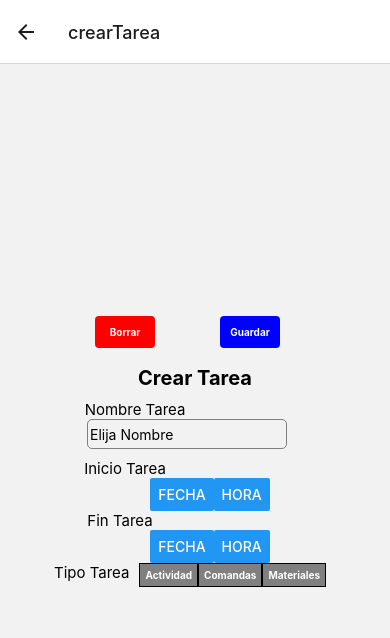
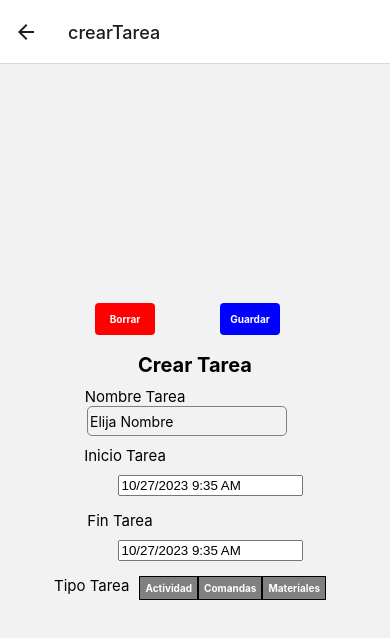
Before and after one commit to Fernanps2/EducaParaTodos, a React Native app in the folder EducaParaTodo/: screen /crearTarea in a window 390 px wide. Shown: the top 638 px of the page. Built offline with nearby package versions, Linux system fonts and the light colour scheme.

Commit message:
Pusimos un formato de fecha provisional para uso en web.

```diff
--- a/EducaParaTodo/package.json
+++ b/EducaParaTodo/package.json
@@ -18,6 +18,7 @@
     "expo-splash-screen": "~0.20.5",
     "expo-status-bar": "~1.6.0",
     "react": "18.2.0",
+    "react-datepicker": "^4.21.0",
     "react-dom": "18.2.0",
     "react-native": "0.72.6",
     "react-native-web": "~0.19.6",
--- a/EducaParaTodo/src/Vista/crearTarea.jsx
+++ b/EducaParaTodo/src/Vista/crearTarea.jsx
@@ -3,7 +3,8 @@ import { useState } from 'react';
 import { Picker } from '@react-native-picker/picker';
 import { View, Text, TextInput, StyleSheet, TouchableOpacity, Image, Button } from 'react-native';
 import Swal from 'sweetalert2';
-import DateTimePicker from '@react-native-community/datetimepicker';
+import ReactDatePicker from 'react-datepicker';
+import 'react-datepicker/dist/react-datepicker.css';
 
 export default function crearTarea () {
 
@@ -26,14 +27,8 @@ export default function crearTarea () {
   const [selectedValue, setSelectedValue] = useState('none'); // item seleccionable formulario
   // Variables para guardar input
   const [nombreTarea, setNombreTarea] = useState ('');
-  const [inicioTareaFecha, setInicioTareaFecha] = useState ('');
-  const [inicioTareaHora, setInicioTareaHora] = useState ('');
-  const [finTareaFecha, setFinTareaFecha] = useState ('');
-  const [finTareaHora, setFinTareaHora] = useState ('');
-  // añadir hora y fecha a la tarea
-  const [date, setDate] = useState(new Date());
-  const [mode, setMode] = useState('date');
-  const [show, setShow] = useState(false);
+  // Variables para fechay hora
+  const [startDate, setStartDate] = useState(new Date());
 
 // Pulsamos boton añadir texto en añadir paso
 const handleAnadirTexto = () => {
@@ -153,20 +148,25 @@ const handleDeleteNotification = () =>{
   }).then((result) => {
 
     if (result.isConfirmed) {
-      Swal.fire('¡Tarea borrarda!', '', 'success')
+      Swal.fire('¡Tarea borrarda!', '', 'success');
+      handleDeleteInformation ();
     } else if (result.isDenied) {
-      Swal.fire('Tarea no borrada', '', 'info')
+      Swal.fire('Tarea no borrada', '', 'info');
     }
+  }).finally(() => {
+    // Restablecer desplazamiento en todo el documento
+    document.documentElement.style.overflow = 'auto';
+    document.body.style.overflow = 'auto';
   })
 };
 
 // Borramos toda la información cuando pulsamos borrar
 const handleDeleteInformation = () => {
   setNombreTarea('');
-  setInicioTareaFecha('');
-  setInicioTareaHora('');
-  setFinTareaFecha('');
-  setFinTareaHora('');
+  //setInicioTareaFecha('');
+  //setInicioTareaHora('');
+  //setFinTareaFecha('');
+  //setFinTareaHora('');
 }
 
 const handleStoreNotification = () =>{
@@ -189,31 +189,11 @@ const handleStoreNotification = () =>{
   })
 };
 
-// Funciones para fecha y horalkasjdlkjsañfjdsaklñfjdslakfjñdlsakjfñdslkafjsdñalkfjdñ
-const onChange = (event, selectedDate) => {
-  const currentDate = selectedDate || date;
-  //setShow(false);
-  setDate(currentDate);
-};
-
-const showMode = (currentMode) => {
-  setShow(true);
-  setMode(currentMode);
-};
-
-const showDatepicker = () => {
-  showMode('date');
-};
-
-const showTimepicker = () => {
-  showMode('time');
-};
-
     return (
       <View style={styles.container}>
 
         <View style={styles.buttonContainer}>
-          <TouchableOpacity style={styles.addButtonDelete} onPress={[handleDeleteNotification, handleDeleteInformation]}>
+          <TouchableOpacity style={styles.addButtonDelete} onPress={handleDeleteNotification}>
             <Text style={styles.addButtonText}>Borrar</Text>
           </TouchableOpacity>
 
@@ -232,30 +212,24 @@ const showTimepicker = () => {
       />
 
       <Text style={[styles.text, {position: 'relative', left: -10}]}>Inicio Tarea</Text>
-      <View style={[styles.row, {position: 'relative', left: 15}]}>
-        <Button
-          onPress={showDatepicker}
-          title='Fecha'
-
-          //value={inicioTareaFecha}
-       />
-
-      <Button title='Hora' onPress={showTimepicker}
-
-          //value={inicioTareaHora}
-       />
+      <View style={[styles.row, {position: 'relative', left: 15, marginBottom: 15, marginTop: 10}]}>
+        <ReactDatePicker
+          selected={startDate}
+          onChange={(date) => setStartDate(date)}
+          timeInputLabel="Time:"
+          dateFormat="MM/dd/yyyy h:mm aa"
+          showTimeInput
+        />
       </View>
 
       <Text style={[styles.text, {position: 'relative', left: -15}]}>Fin Tarea</Text>
-      <View style={[styles.row, {position: 'relative', left: 15}]}>
-        <Button title='Fecha' onPress={() => showMode=('date')}
-          onChangeText={setFinTareaFecha}
-          value={finTareaFecha}
-        />
-
-        <Button title='Hora' onPress={() => showMode=('time')}
-          onChangeText={setFinTareaHora}
-          value={finTareaHora}
+      <View style={[styles.row, {position: 'relative', left: 15, marginBottom: 15, marginTop: 10}]}>
+        <ReactDatePicker
+          selected={startDate}
+          onChange={(date) => setStartDate(date)}
+          timeInputLabel="Time:"
+          dateFormat="MM/dd/yyyy h:mm aa"
+          showTimeInput
         />
       </View>
 
```
Also changed, not shown: 1 other file (tests, documents, lock files or other folders).
